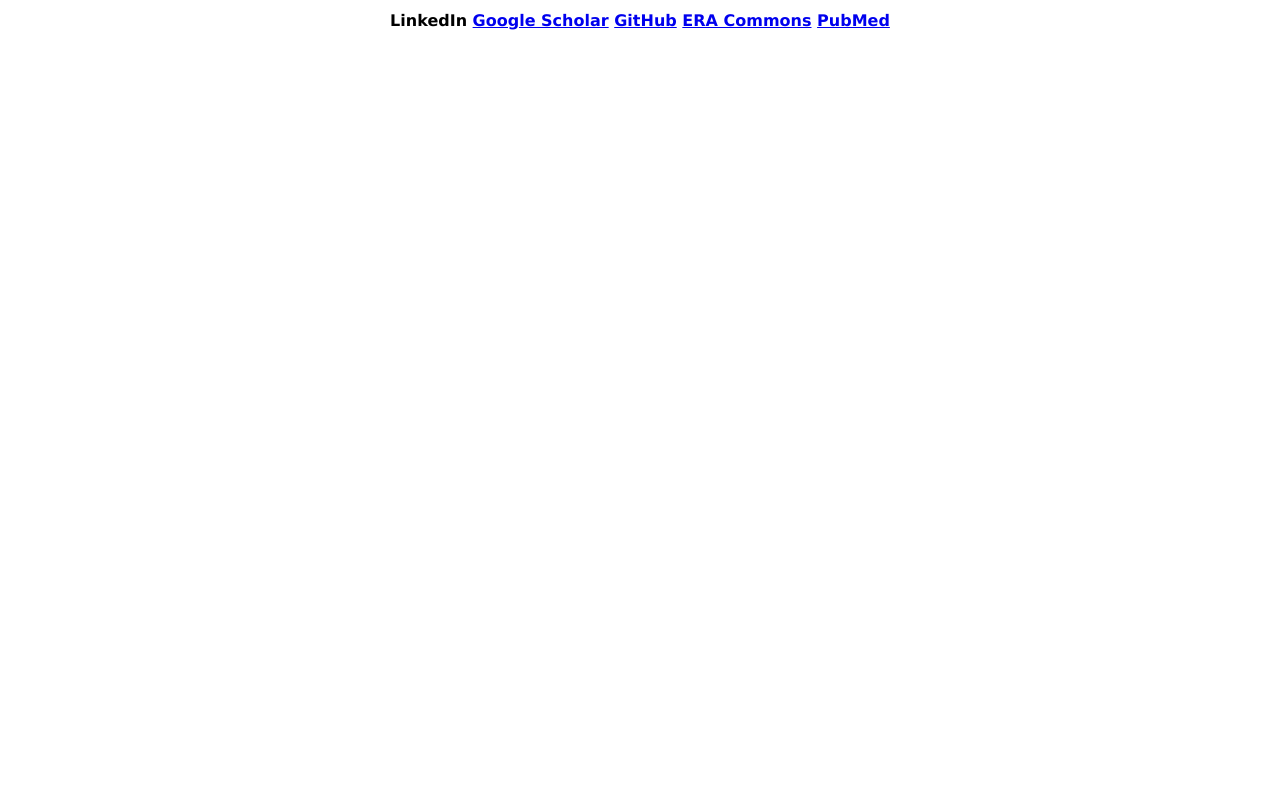
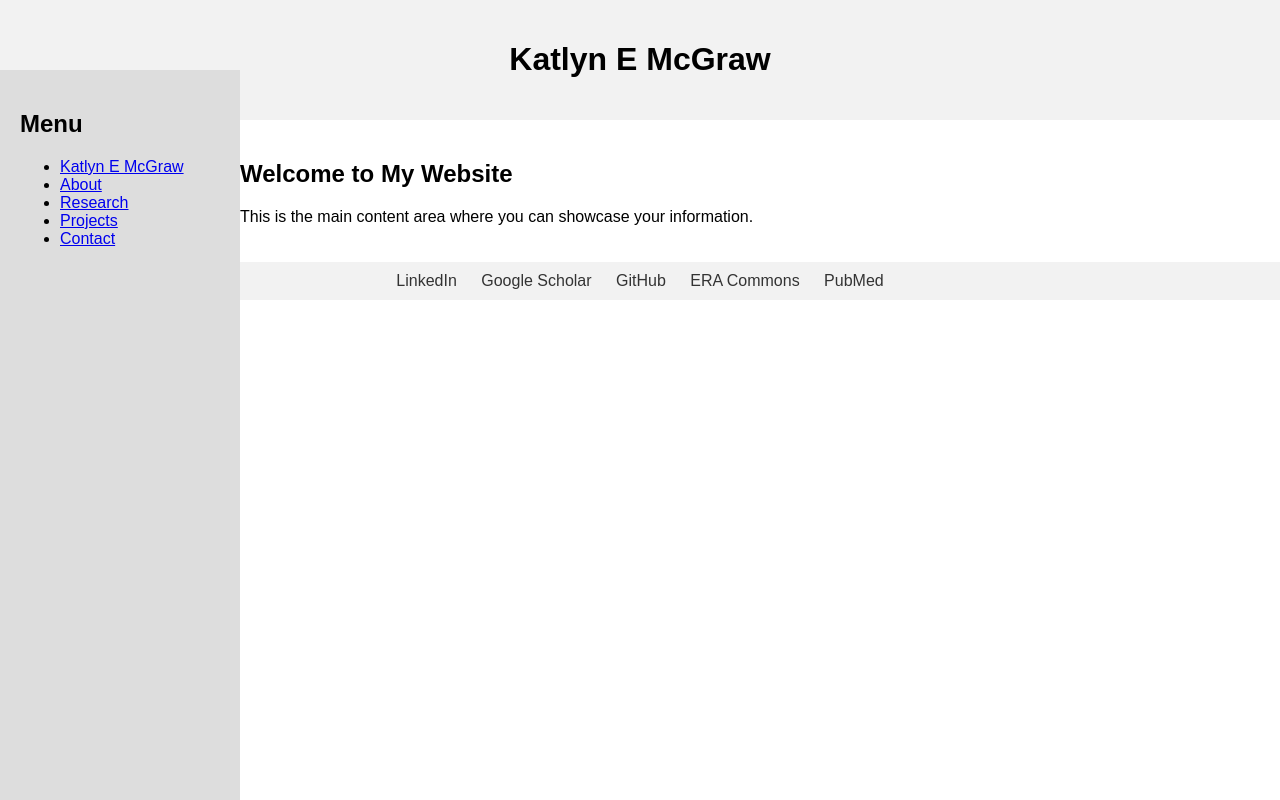
Before and after one commit to kemcgraw/kemcgraw.github.io, a plain HTML site: page index.html in a window 1280 px wide. Drawn offline with Linux system fonts and the light colour scheme.

Commit message:
Update index.html
used html from chatgpt

```diff
--- a/index.html
+++ b/index.html
@@ -1,22 +1,77 @@
 <!DOCTYPE html>
 <html lang="en-US">
-<html>
 <head>
+    <meta charset="UTF-8">
+    <meta name="viewport" content="width=device-width, initial-scale=1.0">
+    <title>Katlyn E McGraw</title>
     <style>
-h1 {
-  color: black;
-  font-family: verdana;
-  font-size: 100%;
+        body {
+            font-family: Arial, sans-serif;
+            margin: 0;
+            padding: 0;
+        }
+        .container {
+            display: flex;
+            flex-direction: column;
+            height: 100vh;
+        }
+        .header {
+            text-align: center;
+            padding: 20px;
+            background-color: #f2f2f2;
+        }
+        .menu {
+            flex-grow: 1;
+            background-color: #ddd;
+            padding: 20px;
+            width: 200px;
+            position: fixed;
+            left: 0;
+            top: 70px; /* Adjust top position based on the height of the header */
+            bottom: 0;
+        }
+        .content {
+            margin-left: 220px; /* Adjust based on the width of the menu */
+            padding: 20px;
+        }
+        .footer {
+            text-align: center;
+            padding: 10px;
+            background-color: #f2f2f2;
+        }
+        .footer a {
+            text-decoration: none;
+            color: #333;
+            margin: 0 10px;
+        }
     </style>
 </head>
 <body>
-  <title>Katlyn E McGraw</title>
-  <body>
-    <h1 style="text-align:center;> Katlyn E McGraw </h1>
+    <div class="container">
+        <div class="header">
+            <h1>Katlyn E McGraw</h1>
+        </div>
+        <div class="menu">
+            <h2>Menu</h2>
+            <ul>
+                <li><a href="#">Katlyn E McGraw</a></li>
+                <li><a href="#">About</a></li>
+                <li><a href="#">Research</a></li>
+                <li><a href="#">Projects</a></li>
+                <li><a href="#">Contact</a></li>
+            </ul>
+        </div>
+        <div class="content">
+            <h2>Welcome to My Website</h2>
+            <p>This is the main content area where you can showcase your information.</p>
+        </div>
+        <div class="footer">
             <a href="https://www.linkedin.com/in/katlynemcgraw/"target="_blank">LinkedIn</a>
             <a href="https://scholar.google.com/citations?user=hFLMYI0AAAAJ&hl=en"target="_blank">Google Scholar</a>
             <a href="https://github.com/kemcgraw"target="_blank">GitHub</a>
             <a href="https://orcid.org/0000-0003-1143-3920"target="_blank">ERA Commons</a>
             <a href="https://www.ncbi.nlm.nih.gov/myncbi/1JAKKbYlAf_5H/bibliography/public/"target="_blank">PubMed</a>
+        </div>
+    </div>
 </body>
 </html>
```
Lines whose indentation alone changed are shown as unchanged.
